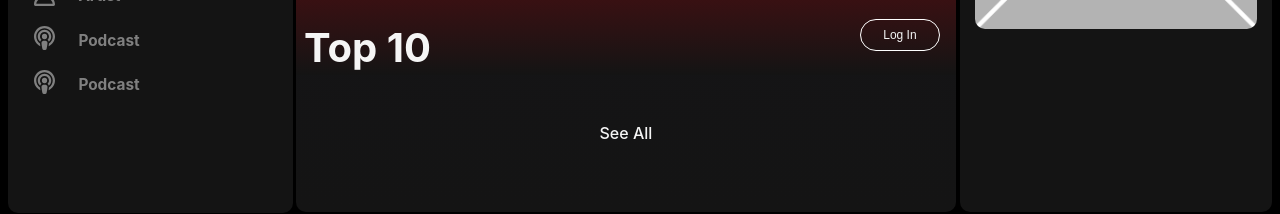
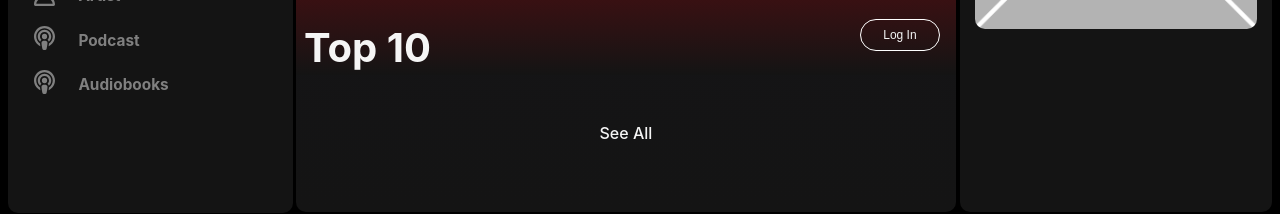
Before and after one commit to ma-boles/SpotifyApp, a React (Create React App) app in the folder my-spotify500-app/: page / in a window 1280 px wide. Shown: the part 353-567 px from the top of the page. Built offline with nearby package versions, Linux system fonts and the light colour scheme; no server answers.

Commit message:
git commit -m "updated audiobooks label"

```diff
--- a/my-spotify500-app/src/components/Nav.js
+++ b/my-spotify500-app/src/components/Nav.js
@@ -103,7 +103,7 @@ export default function Nav() {
 
                     <div className='line--item'>
                         <Link to="./AudioBooksPage">
-                            <img src={podcast} className='img--icon' alt='podcast'></img><li id='podcast' className={areElementsHidden ? 'hidden': ''}>Podcast</li>
+                            <img src={podcast} className='img--icon' alt='podcast'></img><li id='podcast' className={areElementsHidden ? 'hidden': ''}>Audiobooks</li>
                         </Link>
                     </div>
                 </ul>
```
